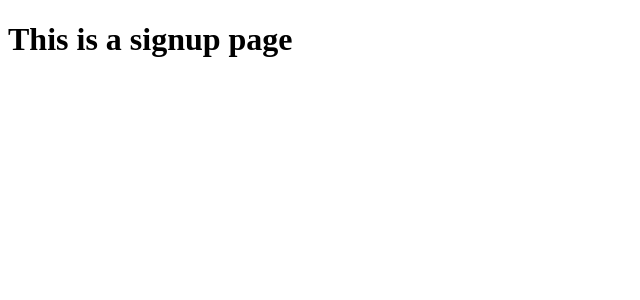
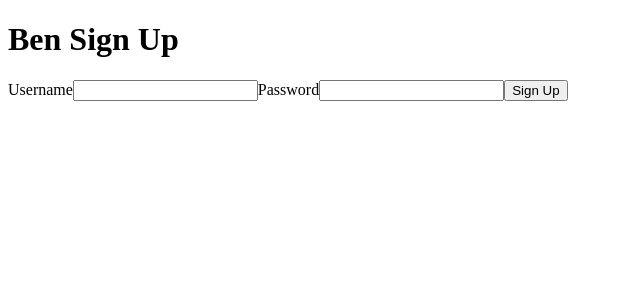
Before and after one commit to benjamin-jacobson/se-project-4-app, a React (Create React App) app in the folder client/src/: page /signup in a window 1280 px wide. Shown: the top 300 px of the page, without its empty margins (0-640 px from the left). Built offline with nearby package versions, Linux system fonts and the light colour scheme; the HTML template or start-up script is replaced by a standard one.

Commit message:
updates to signup and login

```diff
--- a/client/src/components/App.js
+++ b/client/src/components/App.js
@@ -15,13 +15,11 @@
       if (r.ok) {r.json().then((user) => setUser(user));
       } else if (r.status === 204) {setUser(null);}
     });
-  }, []);  // need to fix the issues occuring on the promise and the endpoint. Not sure what it is.
-
-  console.log(user)
+  }, []);
 
   return(
   <main>
-  {user ? (<Home />) : (<LoginSignup />)}
+  {user ? (<Home />) : (<LoginSignup setUser={setUser}/>)}
   </main>
   )
 }
--- a/client/src/pages/Login.js
+++ b/client/src/pages/Login.js
@@ -1,6 +1,6 @@
 import NavBar from "../components/NavBar";
 
-function Login() {
+function Login({setUser}) {
   return (
     <>
       <header>
@@ -30,5 +30,3 @@
 };
 
 export default Login;
-
-{/* <input id="password" type="password" name="password" placeholder="Password" autocomplete="current-password"></input> */}
--- a/client/src/pages/LoginSignup.js
+++ b/client/src/pages/LoginSignup.js
@@ -3,7 +3,7 @@
 import Login from "./Login";
 import Signup from "./Signup";
 
-function LoginSignup(){
+function LoginSignup({setUser}){
     const [showLogin, setShowLogin] = useState(true)
 
     return(
@@ -13,7 +13,7 @@
                 (
                     <>
                     <p> Log in page</p>
-                    < Login />
+                    < Login setUser={setUser}/>
                     <p>Don't have an account? Make on!</p>
                     <button onClick={()=>setShowLogin(false)}>Signup</button>
                     </>
@@ -22,7 +22,7 @@
                 (
                     <>
                     <p> Signup page</p>
-                    <Signup />
+                    <Signup setUser={setUser}/>
                     <p>Already have an account? Log in instead!</p>
                     <button onClick={()=>setShowLogin(true)}>Login</button>
                     </>
--- a/client/src/pages/Signup.js
+++ b/client/src/pages/Signup.js
@@ -1,68 +1,61 @@
 import React, { useState } from "react";
 
-function Signup(){
-  return(
-    <h1>This is a signup page</h1>
+// function Signup(){
+//   return(
+//     <h1>This is a signup page</h1>
+//   )
+// }
+
+
+function SignUp({setUser}){
+  const [username, setUsername] = useState("");
+  const [password, setPassword] = useState("");
+
+  function handleSubmit(event) {
+    event.preventDefault()
+
+    fetch("/signup", {
+      method: "POST",
+      headers: {
+        "Content-Type": "application/json",
+      },
+      body: JSON.stringify({
+        username,
+        password,
+      }),
+    }).then((r) => {
+      if (r.ok) {
+        r.json().then((user) => setUser(user));
+      }
+    });
+  }
+  // form below
+
+  return (
+    <div>
+      <form onSubmit={handleSubmit}>
+        <h1>Ben Sign Up</h1>
+        <label htmlFor="username">Username</label>
+        <input
+        type="text"
+        id="username"
+        autoComplete="current-username"
+        value={username}
+        onChange={(event) => setUsername(event.target.value)}
+        />
+
+        <label htmlFor="password">Password</label>
+        <input
+        type="password"
+        id="password"
+        autoComplete="current-password"
+        value={password}
+        onChange={(event)=>setPassword(event.target.value)}
+        />
+      <button type="submit">Sign Up</button>
+      </form>
+    </div>
   )
 }
 
-// function SignUp({ setUser }) {
-//   const [username, setUsername] = useState("");
-//   const [password, setPassword] = useState("");
-//   const [passwordConfirmation, setPasswordConfirmation] = useState("");
-
-//   function handleSubmit(e) {
-//     e.preventDefault();
-//     fetch("/signup", {
-//       method: "POST",
-//       headers: {
-//         "Content-Type": "application/json",
-//       },
-//       body: JSON.stringify({
-//         username,
-//         password,
-//         password_confirmation: passwordConfirmation,
-//       }),
-//     }).then((r) => {
-//       if (r.ok) {
-//         r.json().then((user) => setUser(user));
-//       }
-//     });
-//   }
-
-//   return (
-//     <div>
-//       <form onSubmit={handleSubmit}>
-//         <h1>Sign Up</h1>
-//         <label htmlFor="username">Username</label>
-//         <input
-//           type="text"
-//           id="username"
-//           autoComplete="off"
-//           value={username}
-//           onChange={(e) => setUsername(e.target.value)}
-//         />
-//         <label htmlFor="password">Password</label>
-//         <input
-//           type="password"
-//           id="password"
-//           value={password}
-//           onChange={(e) => setPassword(e.target.value)}
-//           autoComplete="current-password"
-//         />
-//         <label htmlFor="password">Password Confirmation</label>
-//         <input
-//           type="password"
-//           id="password_confirmation"
-//           value={passwordConfirmation}
-//           onChange={(e) => setPasswordConfirmation(e.target.value)}
-//           autoComplete="current-password"
-//         />
-//         <button type="submit">Sign Up</button>
-//       </form>
-//     </div>
-//   );
-// }
-
-
-export default Signup;
+export default SignUp;
```
Also changed, not shown: client/src/pages/Archive/App.js (renamed from client/src/pages/App.js), 2 other files (tests, documents, lock files or other folders).
